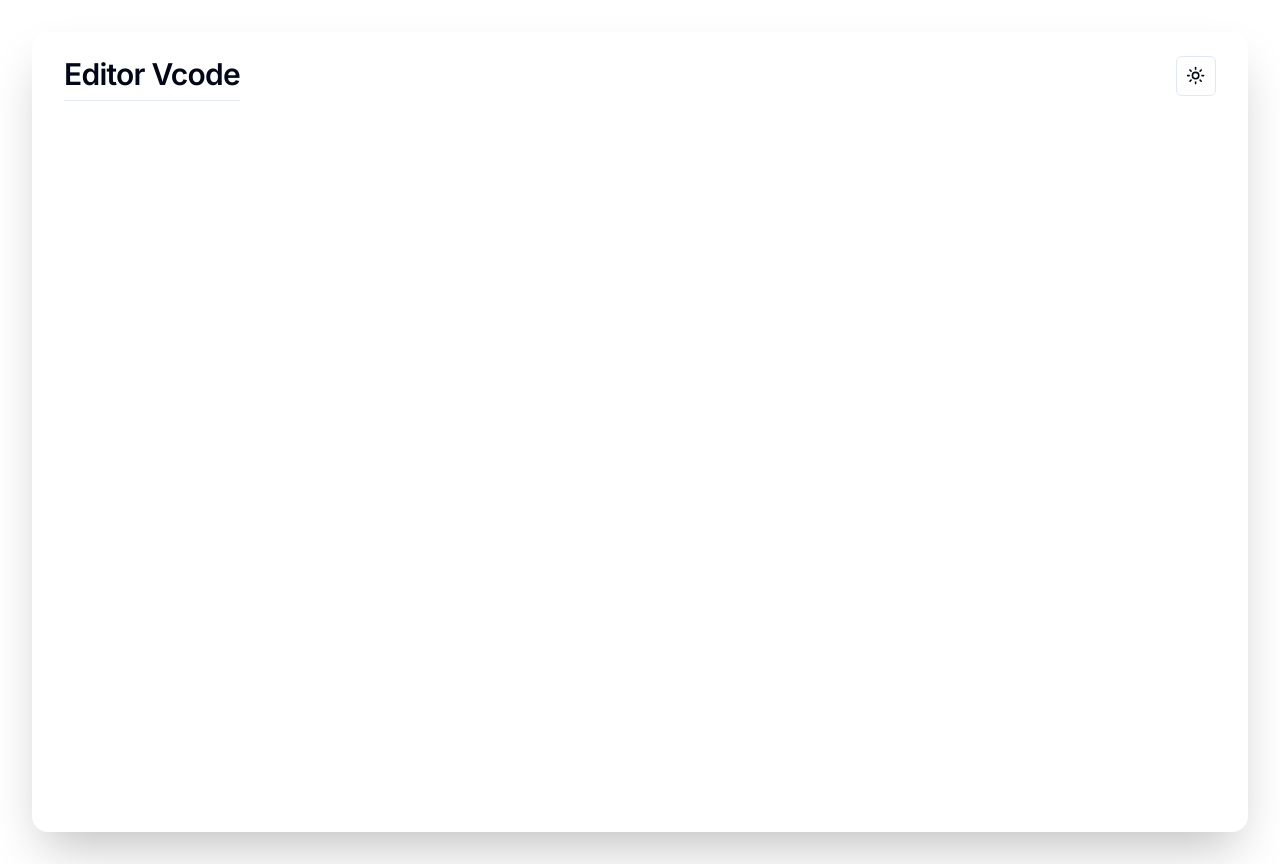
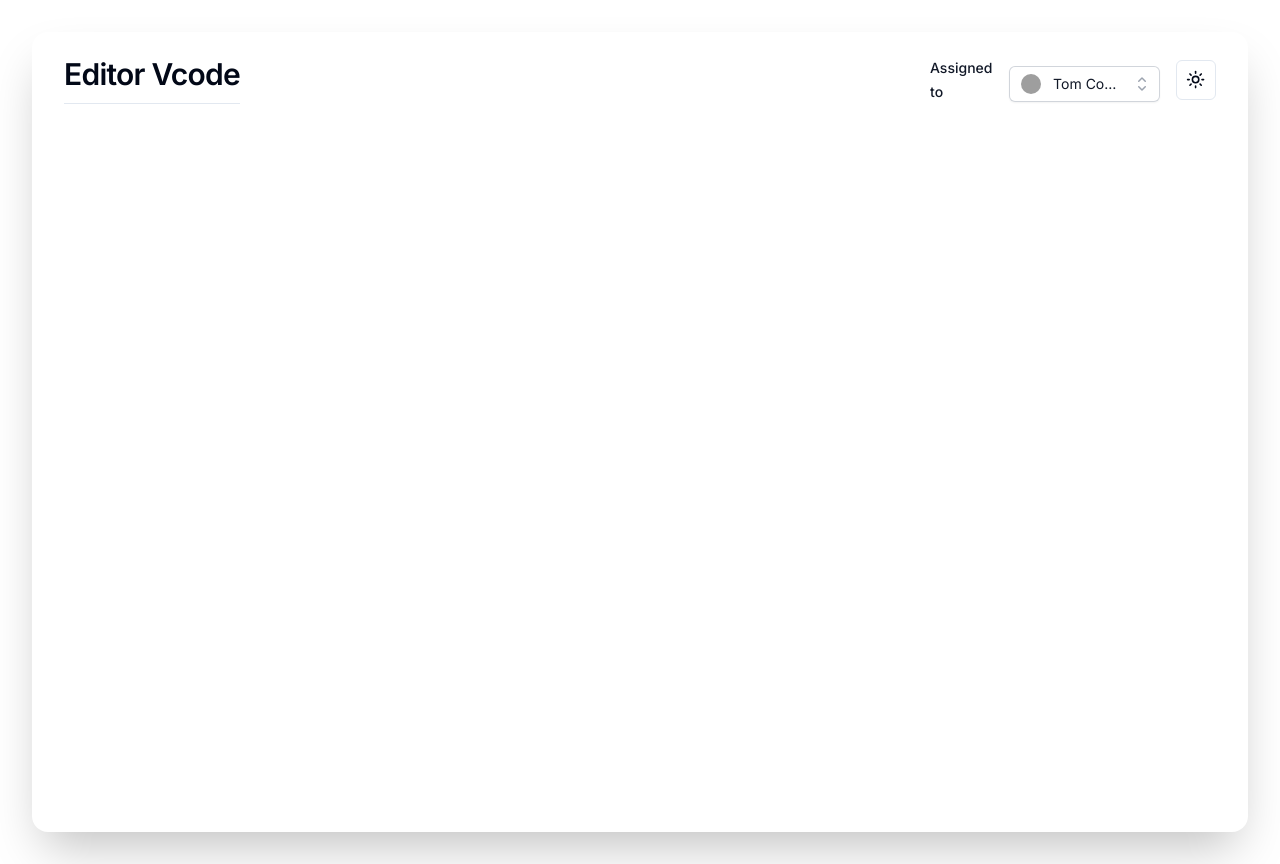
Before and after one commit to vdevcode/Editor-Compiler-Online, a Next.js app: page / in a window 1280 px wide. Built offline with nearby package versions, Linux system fonts and the light colour scheme; grey boxes are pictures that could not be loaded.

Commit message:
feat: change language system

```diff
--- a/components/EditorComponent.tsx
+++ b/components/EditorComponent.tsx
@@ -1,17 +1,23 @@
-import React from 'react'
-import { ModeToggle } from './mode-toggle-btn'
+import React from "react";
+import { ModeToggle } from "./mode-toggle-btn";
+import SelectLanuages from "./SelectLanguages";
 
 const EditorComponent = () => {
   return (
-    <div className='min-h-screen dark:bg-slate-900 rounded-2xl shadow-2xl py-6 px-8'>
-         <div className="flex item-center justify-between">
-            <h2 className="scroll-m-20 border-b pb-2 text-3xl font-semibold tracking-tight first:mt-0">Editor Vcode </h2>
-            <div className="flex">
-                <ModeToggle />
-            </div>
-         </div>
+    <div className="min-h-screen dark:bg-slate-900 rounded-2xl shadow-2xl py-6 px-8">
+      <div className="flex item-center justify-between">
+        <h2 className="scroll-m-20 border-b pb-2 text-3xl font-semibold tracking-tight first:mt-0">
+          Editor Vcode{" "}
+        </h2>
+        <div className="flex items-center gap-4">
+          <div className="w-[230px] flex items-center">
+            <SelectLanuages />
+          </div>
+          <ModeToggle />
+        </div>
+      </div>
     </div>
-  )
-}
+  );
+};
 
-export default EditorComponent
+export default EditorComponent;
--- /dev/null
+++ b/components/SelectLanguages.tsx
@@ -0,0 +1,159 @@
+"use client";
+import { Fragment, useState } from "react";
+import { Listbox, Transition } from "@headlessui/react";
+import { CheckIcon, ChevronUpDownIcon } from "@heroicons/react/20/solid";
+
+const people = [
+  {
+    id: 1,
+    name: "Wade Cooper",
+    avatar:
+      "https://images.unsplash.com/photo-1491528323818-fdd1faba62cc?ixlib=rb-1.2.1&ixid=eyJhcHBfaWQiOjEyMDd9&auto=format&fit=facearea&facepad=2&w=256&h=256&q=80",
+  },
+  {
+    id: 2,
+    name: "Arlene Mccoy",
+    avatar:
+      "https://images.unsplash.com/photo-1550525811-e5869dd03032?ixlib=rb-1.2.1&auto=format&fit=facearea&facepad=2&w=256&h=256&q=80",
+  },
+  {
+    id: 3,
+    name: "Devon Webb",
+    avatar:
+      "https://images.unsplash.com/photo-1500648767791-00dcc994a43e?ixlib=rb-1.2.1&ixid=eyJhcHBfaWQiOjEyMDd9&auto=format&fit=facearea&facepad=2.25&w=256&h=256&q=80",
+  },
+  {
+    id: 4,
+    name: "Tom Cook",
+    avatar:
+      "https://images.unsplash.com/photo-1472099645785-5658abf4ff4e?ixlib=rb-1.2.1&ixid=eyJhcHBfaWQiOjEyMDd9&auto=format&fit=facearea&facepad=2&w=256&h=256&q=80",
+  },
+  {
+    id: 5,
+    name: "Tanya Fox",
+    avatar:
+      "https://images.unsplash.com/photo-1494790108377-be9c29b29330?ixlib=rb-1.2.1&ixid=eyJhcHBfaWQiOjEyMDd9&auto=format&fit=facearea&facepad=2&w=256&h=256&q=80",
+  },
+  {
+    id: 6,
+    name: "Hellen Schmidt",
+    avatar:
+      "https://images.unsplash.com/photo-1487412720507-e7ab37603c6f?ixlib=rb-1.2.1&ixid=eyJhcHBfaWQiOjEyMDd9&auto=format&fit=facearea&facepad=2&w=256&h=256&q=80",
+  },
+  {
+    id: 7,
+    name: "Caroline Schultz",
+    avatar:
+      "https://images.unsplash.com/photo-1568409938619-12e139227838?ixlib=rb-1.2.1&ixid=eyJhcHBfaWQiOjEyMDd9&auto=format&fit=facearea&facepad=2&w=256&h=256&q=80",
+  },
+  {
+    id: 8,
+    name: "Mason Heaney",
+    avatar:
+      "https://images.unsplash.com/photo-1531427186611-ecfd6d936c79?ixlib=rb-1.2.1&ixid=eyJhcHBfaWQiOjEyMDd9&auto=format&fit=facearea&facepad=2&w=256&h=256&q=80",
+  },
+  {
+    id: 9,
+    name: "Claudie Smitham",
+    avatar:
+      "https://images.unsplash.com/photo-1584486520270-19eca1efcce5?ixlib=rb-1.2.1&ixid=eyJhcHBfaWQiOjEyMDd9&auto=format&fit=facearea&facepad=2&w=256&h=256&q=80",
+  },
+  {
+    id: 10,
+    name: "Emil Schaefer",
+    avatar:
+      "https://images.unsplash.com/photo-1561505457-3bcad021f8ee?ixlib=rb-1.2.1&ixid=eyJhcHBfaWQiOjEyMDd9&auto=format&fit=facearea&facepad=2&w=256&h=256&q=80",
+  },
+];
+
+function classNames(...classes: string[]) {
+  return classes.filter(Boolean).join(" ");
+}
+
+export default function SelectLanuages() {
+  const [selected, setSelected] = useState(people[3]);
+
+  return (
+    <Listbox value={selected} onChange={setSelected}>
+      {({ open }) => (
+        <>
+          <Listbox.Label className="block text-sm font-medium leading-6 text-gray-900">
+            Assigned to
+          </Listbox.Label>
+          <div className="relative mt-2">
+            <Listbox.Button className="relative w-full cursor-default rounded-md bg-white py-1.5 pl-3 pr-10 text-left text-gray-900 shadow-sm ring-1 ring-inset ring-gray-300 focus:outline-none focus:ring-2 focus:ring-indigo-500 sm:text-sm sm:leading-6">
+              <span className="flex items-center">
+                <img
+                  src={selected.avatar}
+                  alt=""
+                  className="h-5 w-5 flex-shrink-0 rounded-full"
+                />
+                <span className="ml-3 block truncate">{selected.name}</span>
+              </span>
+              <span className="pointer-events-none absolute inset-y-0 right-0 ml-3 flex items-center pr-2">
+                <ChevronUpDownIcon
+                  className="h-5 w-5 text-gray-400"
+                  aria-hidden="true"
+                />
+              </span>
+            </Listbox.Button>
+
+            <Transition
+              show={open}
+              as={Fragment}
+              leave="transition ease-in duration-100"
+              leaveFrom="opacity-100"
+              leaveTo="opacity-0"
+            >
+              <Listbox.Options className="absolute z-10 mt-1 max-h-56 w-full overflow-auto rounded-md bg-white py-1 text-base shadow-lg ring-1 ring-black ring-opacity-5 focus:outline-none sm:text-sm">
+                {people.map((person) => (
+                  <Listbox.Option
+                    key={person.id}
+                    className={({ active }) =>
+                      classNames(
+                        active ? "bg-indigo-600 text-white" : "text-gray-900",
+                        "relative cursor-default select-none py-2 pl-3 pr-9"
+                      )
+                    }
+                    value={person}
+                  >
+                    {({ selected, active }) => (
+                      <>
+                        <div className="flex items-center">
+                          <img
+                            src={person.avatar}
+                            alt=""
+                            className="h-5 w-5 flex-shrink-0 rounded-full"
+                          />
+                          <span
+                            className={classNames(
+                              selected ? "font-semibold" : "font-normal",
+                              "ml-3 block truncate"
+                            )}
+                          >
+                            {person.name}
+                          </span>
+                        </div>
+
+                        {selected ? (
+                          <span
+                            className={classNames(
+                              active ? "text-white" : "text-indigo-600",
+                              "absolute inset-y-0 right-0 flex items-center pr-4"
+                            )}
+                          >
+                            <CheckIcon className="h-5 w-5" aria-hidden="true" />
+                          </span>
+                        ) : null}
+                      </>
+                    )}
+                  </Listbox.Option>
+                ))}
+              </Listbox.Options>
+            </Transition>
+          </div>
+        </>
+      )}
+    </Listbox>
+  );
+}
--- a/package.json
+++ b/package.json
@@ -10,11 +10,11 @@
   },
   "dependencies": {
     "@headlessui/react": "^2.0.3",
+    "@heroicons/react": "^2.1.3",
     "@radix-ui/react-dropdown-menu": "^2.0.6",
     "@radix-ui/react-slot": "^1.0.2",
     "class-variance-authority": "^0.7.0",
     "clsx": "^2.1.1",
-    "heroicons": "^2.1.3",
     "lucide-react": "^0.378.0",
     "next": "14.2.3",
     "next-themes": "^0.3.0",
```
Also changed, not shown: 1 other file (tests, documents, lock files or other folders).
